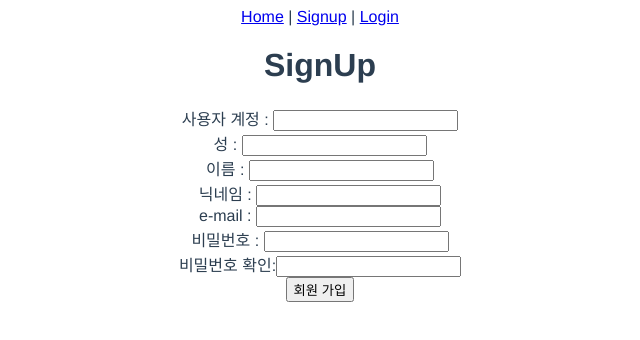
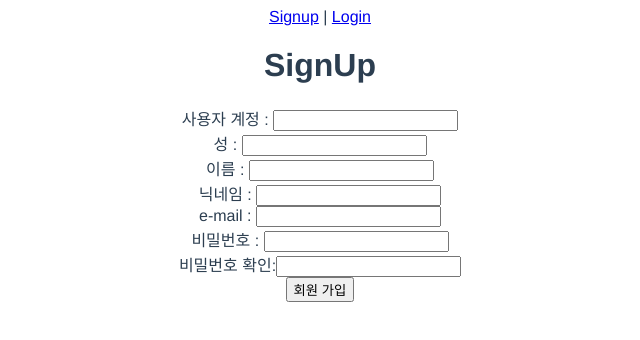
Before and after one commit to SuhyeokRoh/Film_Docs, a Vue app in the folder final-pjt-front/: page /accounts/signup in a window 1280 px wide. Shown: the top 340 px of the page, without its empty margins (320-960 px from the left). Built offline with nearby package versions, Linux system fonts and the light colour scheme.

Commit message:
Fix: Show movie if login or logout 로그인 시에만 영화 목록이 출력되도록 설정

```diff
--- a/final-pjt-front/src/App.vue
+++ b/final-pjt-front/src/App.vue
@@ -1,16 +1,18 @@
 <template>
   <div id="app">
     <div id="nav">
+
       <span v-if="isLogin">
-        <router-link :to="{ name: 'movie' }">Home</router-link> |
+        <router-link :to="{ name: 'movie' }">Movie</router-link> |
         <router-link :to="{ name: 'Signup' }">SignUp</router-link> |
         <router-link to="#" @click.native="logout">Logout</router-link>
       </span>
+
       <span v-else>
-        <router-link :to="{ name: 'movie' }">Home</router-link> |
         <router-link :to="{ name: 'Signup' }">Signup</router-link> |
         <router-link :to="{ name: 'Login' }">Login</router-link>
       </span>
+
     </div>
     <router-view @login="isLogin=true"/>
   </div>
--- a/final-pjt-front/src/components/MovieItemView.vue
+++ b/final-pjt-front/src/components/MovieItemView.vue
@@ -38,18 +38,10 @@ export default {
     this.getReview()
   },
   methods: {
-    setToken: function() {
-      const token = localStorage.getItem("jwt")
-      const config = {
-        Authorization: `Bearer ${token}`
-      }
-      return config
-    },
     getReview() {
       axios({
         method: 'get',
         url: `${URL}/movies/${this.movie.id}/reviews/`,
-        headers: this.setToken()
       })
       .then(res => {
         console.log(res.data)
--- a/final-pjt-front/src/router/index.js
+++ b/final-pjt-front/src/router/index.js
@@ -8,7 +8,7 @@ Vue.use(VueRouter)
 
 const routes = [
   {
-    path: '/',
+    path: '/movie',
     name: 'movie',
     component: MovieListView
   },
@@ -18,7 +18,7 @@ const routes = [
     component: SignupView,
   },
   {
-    path: '/accounts/login',
+    path: '/',
     name: 'Login',
     component: LoginView,
   },
```
